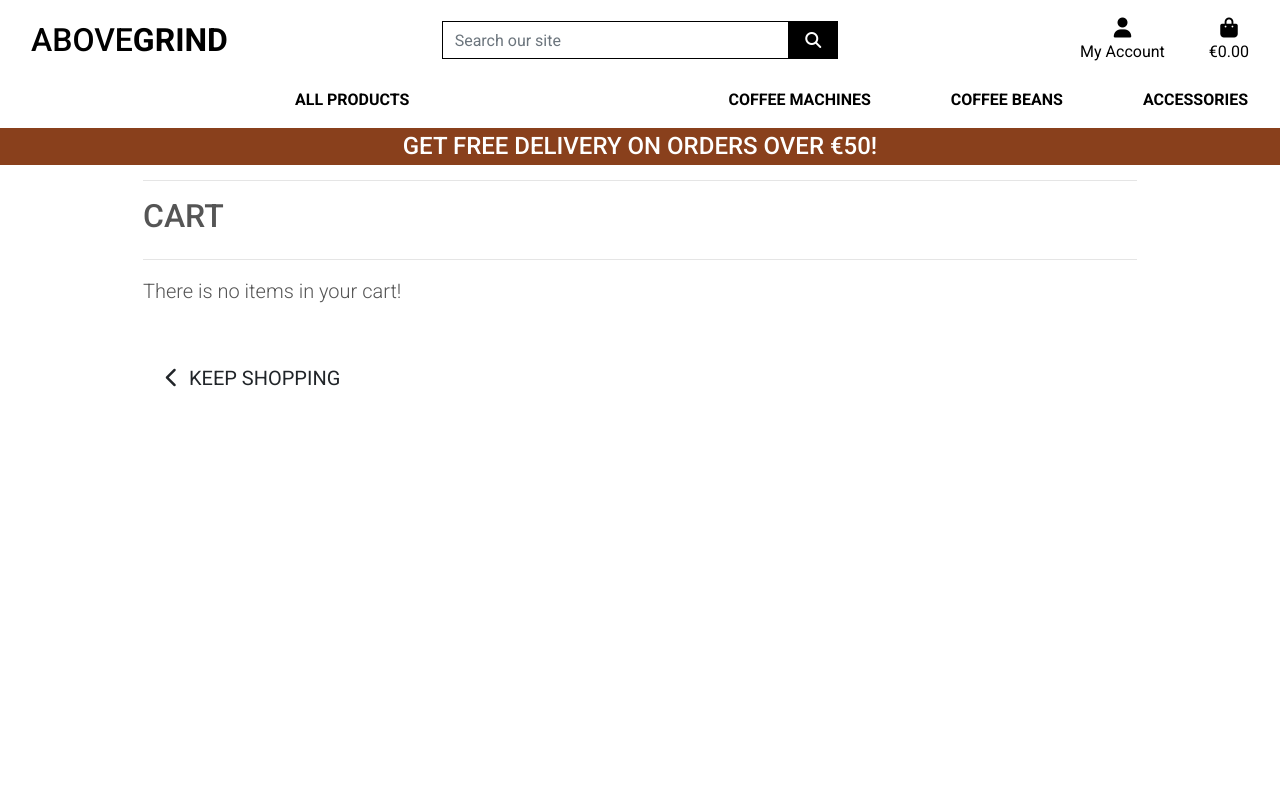
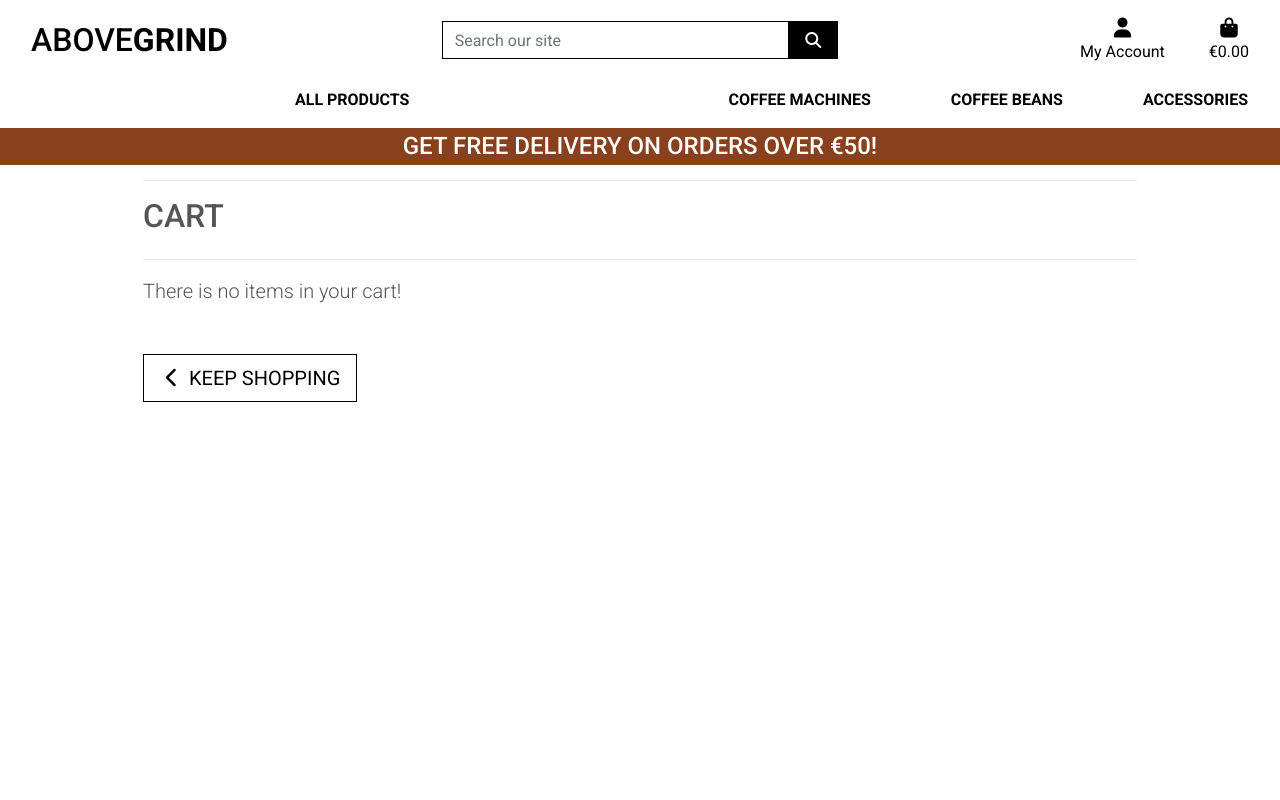
Before and after one commit to shellym96/above_grind, a Django app: page /bag/ in a window 1280 px wide. Run offline with Django 3.2, Linux system fonts and the light colour scheme; parts of the project's set-up code (start-up, migrations or seed data) failed here and were passed over; some libraries are stand-ins or nearby versions.

```diff
--- a/static/css/base.css
+++ b/static/css/base.css
@@ -96,6 +96,12 @@ a.category-badge > span.badge.hover {
     cursor: pointer;
 }
 
+.btn-outline-black {
+    background: white;
+    color: black !important;
+    border: 1px solid black;
+}
+
 .btn-outline-black:hover,
 .btn-outline-black:active,
 .btn-outline-black:focus {
```
